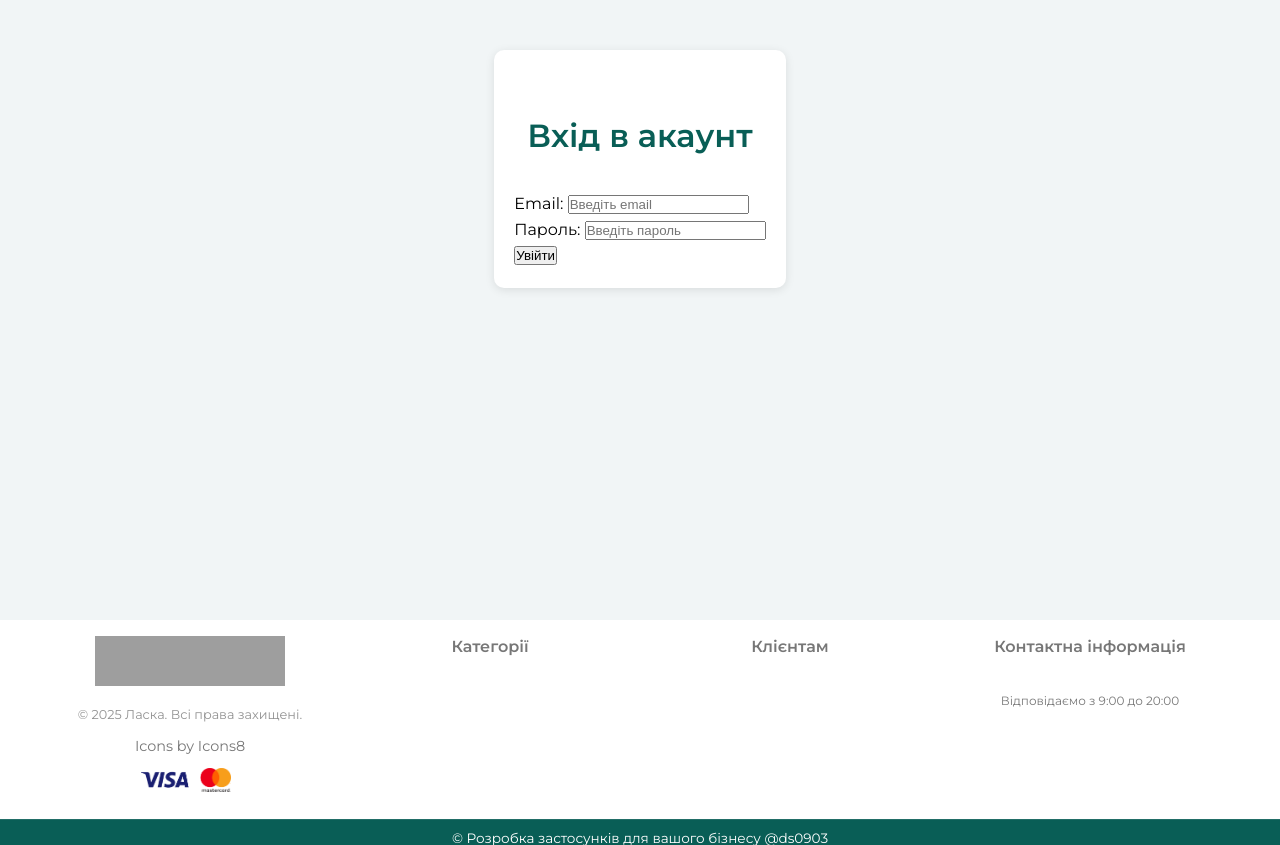
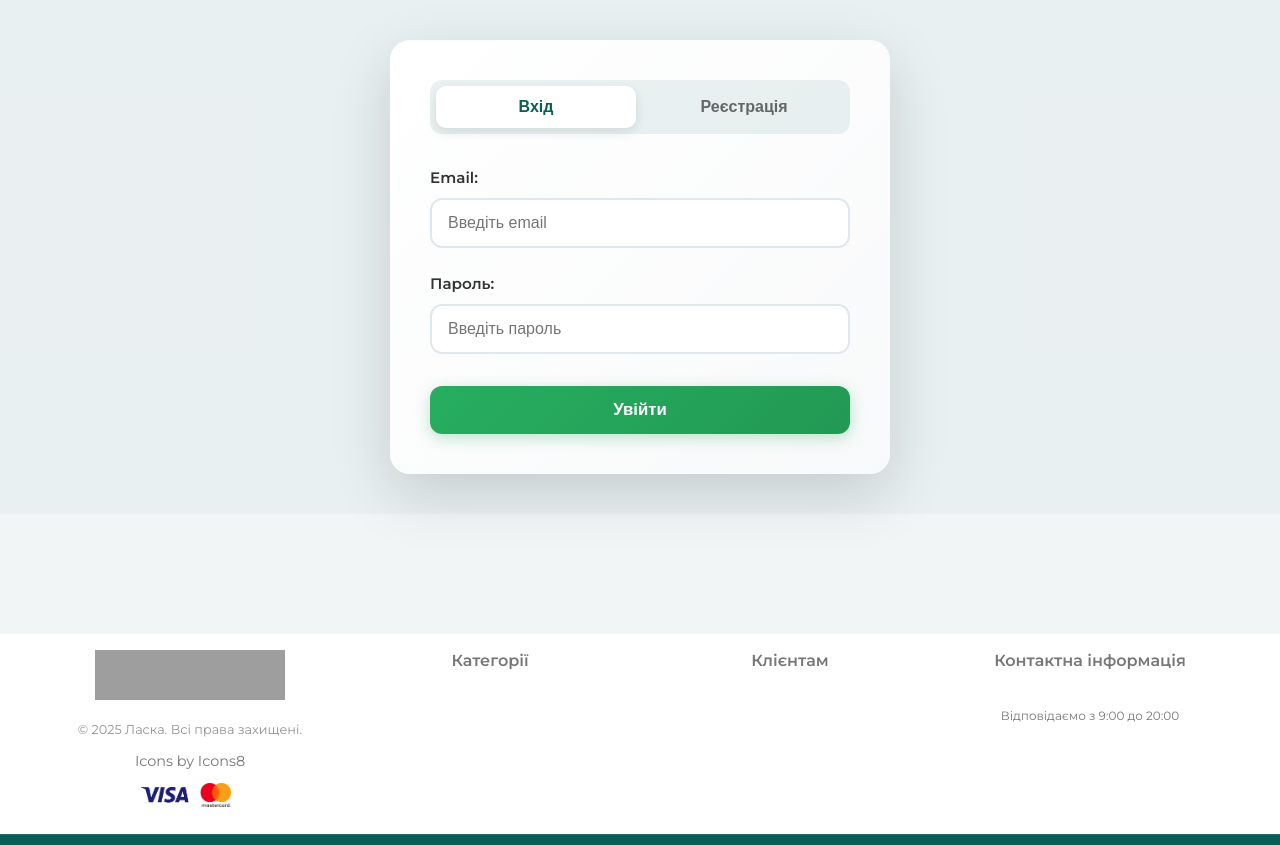
Before and after one commit to ds0903/Laskazoo, a Django app: page /users/login/ in a window 1280 px wide. Shown: the part 160-1005 px from the top of the page. Run offline with Django 5.2, Linux system fonts and the light colour scheme; parts of the project's set-up code (start-up, migrations or seed data) failed here and were passed over; grey boxes are pictures that could not be loaded.

Commit message:
"08.10.2025_1"

```diff
--- a/Laskazoo/templates/zoosvit/users/login.html
+++ b/Laskazoo/templates/zoosvit/users/login.html
@@ -4,9 +4,230 @@
 {% block title %}Вхід{% endblock %}
 
 {% block content %}
-<div style="max-width: 500px; margin: 50px auto; padding: 20px; background: white; border-radius: 10px; box-shadow: 0 2px 10px rgba(0,0,0,0.1);">
-  <h2 style="text-align: center; margin-bottom: 30px;">Вхід в акаунт</h2>
+<div class="auth-page-container">
+  <div class="auth-page-content">
+    <div class="auth-tabs">
+      <button class="auth-tab active" data-tab="login">Вхід</button>
+      <button class="auth-tab" data-tab="register">Реєстрація</button>
+    </div>
 
-  {% include 'zoosvit/users/login_form.html' %}
+    <div class="auth-form" id="login-form">
+      <form id="login-form-ajax" method="post" action="{% url 'users:login' %}">
+        {% csrf_token %}
+
+        {% if error %}
+          <div class="error-message">{{ error }}</div>
+        {% endif %}
+
+        {% if login_form.non_field_errors %}
+          <div class="error-message">
+            {% for err in login_form.non_field_errors %}
+              {{ err }}
+            {% endfor %}
+          </div>
+        {% endif %}
+
+        <div class="form-group">
+          <label for="id_email">Email:</label>
+          {{ login_form.email }}
+          {% for err in login_form.email.errors %}
+            <div class="error-message">{{ err }}</div>
+          {% endfor %}
+        </div>
+
+        <div class="form-group">
+          <label for="id_password">Пароль:</label>
+          {{ login_form.password }}
+          {% for err in login_form.password.errors %}
+            <div class="error-message">{{ err }}</div>
+          {% endfor %}
+        </div>
+
+        <button type="submit">Увійти</button>
+      </form>
+    </div>
+
+    <div class="auth-form" id="register-form" style="display: none;">
+      <form id="register-form-ajax" method="post" action="{% url 'users:register' %}">
+        {% csrf_token %}
+
+        {% if register_form.non_field_errors %}
+          <div class="error-message">
+            {% for err in register_form.non_field_errors %}
+              {{ err }}
+            {% endfor %}
+          </div>
+        {% endif %}
+
+        {% for field in register_form %}
+          <div class="form-group">
+            {{ field.label_tag }}
+            {{ field }}
+            {% for err in field.errors %}
+              <div class="error-message">{{ err }}</div>
+            {% endfor %}
+          </div>
+        {% endfor %}
+
+        <button type="submit">Зареєструватись</button>
+      </form>
+    </div>
+  </div>
 </div>
+
+<style>
+.auth-page-container {
+  display: flex;
+  align-items: center;
+  justify-content: center;
+  min-height: 60vh;
+  padding: 40px 20px;
+  background: rgba(9, 94, 86, 0.03);
+}
+
+.auth-page-content {
+  background: linear-gradient(135deg, #ffffff 0%, #f8f9fa 100%);
+  padding: 2.5rem;
+  border-radius: 20px;
+  min-width: 450px;
+  max-width: 500px;
+  width: 100%;
+  box-shadow: 0 20px 60px rgba(0, 0, 0, 0.15);
+}
+
+.auth-tabs {
+  display: flex;
+  gap: 8px;
+  margin-bottom: 2rem;
+  background: rgba(9, 94, 86, 0.08);
+  padding: 6px;
+  border-radius: 12px;
+}
+
+.auth-tab {
+  flex: 1;
+  padding: 12px 20px;
+  background: transparent;
+  border: none;
+  border-radius: 10px;
+  cursor: pointer;
+  font-weight: 600;
+  font-size: 1rem;
+  color: #666;
+  transition: all 0.3s ease;
+}
+
+.auth-tab:hover {
+  color: var(--color-primary);
+}
+
+.auth-tab.active {
+  background: #fff;
+  color: var(--color-primary);
+  box-shadow: 0 4px 12px rgba(0, 0, 0, 0.1);
+}
+
+.auth-form .form-group {
+  margin-bottom: 1.5rem;
+}
+
+.auth-form label {
+  display: block;
+  margin-bottom: 8px;
+  color: #333;
+  font-weight: 600;
+  font-size: 0.95rem;
+}
+
+.auth-form input {
+  width: 100%;
+  padding: 14px 16px;
+  border: 2px solid #e1e8ed;
+  border-radius: 12px;
+  font-size: 1rem;
+  transition: all 0.3s ease;
+  background: #fff;
+  box-sizing: border-box;
+}
+
+.auth-form input:focus {
+  outline: none;
+  border-color: var(--color-primary);
+  box-shadow: 0 0 0 4px rgba(9, 94, 86, 0.1);
+  transform: translateY(-2px);
+}
+
+.auth-form button[type="submit"] {
+  width: 100%;
+  padding: 14px 20px;
+  background: linear-gradient(135deg, #27ae60 0%, #229954 100%);
+  color: white;
+  border: none;
+  border-radius: 12px;
+  cursor: pointer;
+  font-weight: 700;
+  font-size: 1.05rem;
+  transition: all 0.3s ease;
+  box-shadow: 0 4px 15px rgba(39, 174, 96, 0.3);
+  margin-top: 8px;
+}
+
+.auth-form button[type="submit"]:hover {
+  transform: translateY(-2px);
+  box-shadow: 0 6px 20px rgba(39, 174, 96, 0.4);
+  background: linear-gradient(135deg, #229954 0%, #27ae60 100%);
+}
+
+.auth-form button[type="submit"]:active {
+  transform: translateY(0);
+  box-shadow: 0 2px 10px rgba(39, 174, 96, 0.3);
+}
+
+.error-message {
+  color: #dc3545;
+  font-size: 0.875rem;
+  margin-top: 4px;
+  background: #f8d7da;
+  border: 1px solid #f5c6cb;
+  border-radius: 6px;
+  padding: 8px 12px;
+}
+
+@media (max-width: 768px) {
+  .auth-page-content {
+    min-width: 90vw;
+    padding: 2rem;
+    border-radius: 16px;
+  }
+
+  .auth-form input {
+    font-size: 16px;
+  }
+}
+</style>
+
+<script>
+document.addEventListener('DOMContentLoaded', function() {
+  const tabs = document.querySelectorAll('.auth-tab');
+  const loginForm = document.getElementById('login-form');
+  const registerForm = document.getElementById('register-form');
+
+  tabs.forEach(tab => {
+    tab.addEventListener('click', function() {
+      const targetTab = this.getAttribute('data-tab');
+
+      tabs.forEach(t => t.classList.remove('active'));
+      this.classList.add('active');
+
+      if (targetTab === 'login') {
+        loginForm.style.display = 'block';
+        registerForm.style.display = 'none';
+      } else {
+        loginForm.style.display = 'none';
+        registerForm.style.display = 'block';
+      }
+    });
+  });
+});
+</script>
 {% endblock %}
--- a/Laskazoo/templates/zoosvit/users/profile.html
+++ b/Laskazoo/templates/zoosvit/users/profile.html
@@ -39,8 +39,8 @@
 
     <div class="profile-card">
       <p class="profile-note">
-        Якщо у вас є запитання будь ласка, зверніться до нас в Telegram або Viber.
-        Детальніше про умови дисконтної програми за <a href="#">посиланням</a>.
+        Якщо у вас є запитання будь ласка, зверніться до нас в соціальних мережах.
+        Детальніше про наші контакти за <a href="{% url 'info_page' 'contacts' %}">посиланням</a>.
       </p>
 
       <form method="post" class="profile-form" id="profile-form">
--- a/apps/users/views.py
+++ b/apps/users/views.py
@@ -19,7 +19,10 @@ class UserLoginView(View):
     def get(self, request):
         if request.user.is_authenticated:
             return redirect('/')
-        return render(request, self.template_name, {'login_form': self.form_class()})
+        return render(request, self.template_name, {
+            'login_form': self.form_class(),
+            'register_form': CustomUserCreationForm()
+        })
 
     def post(self, request):
         form = self.form_class(request.POST)
@@ -51,6 +54,7 @@ class UserLoginView(View):
 
         return render(request, self.template_name, {
             'login_form': form,
+            'register_form': CustomUserCreationForm(),
             'error': error
         })
 
```
